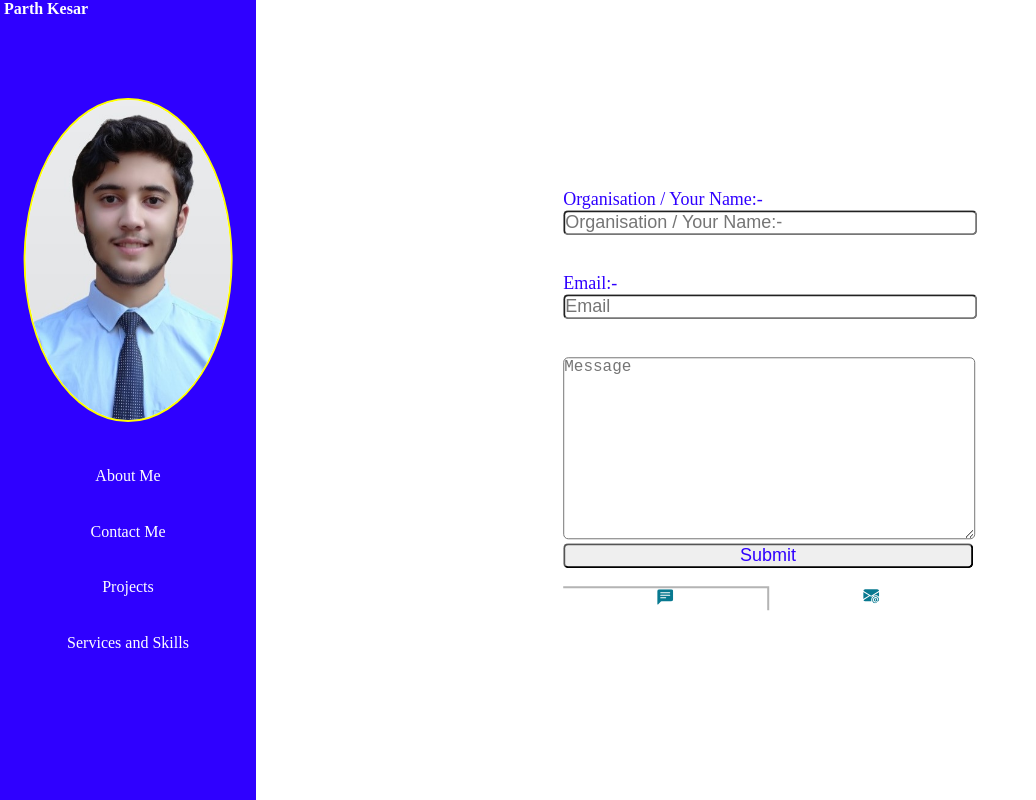
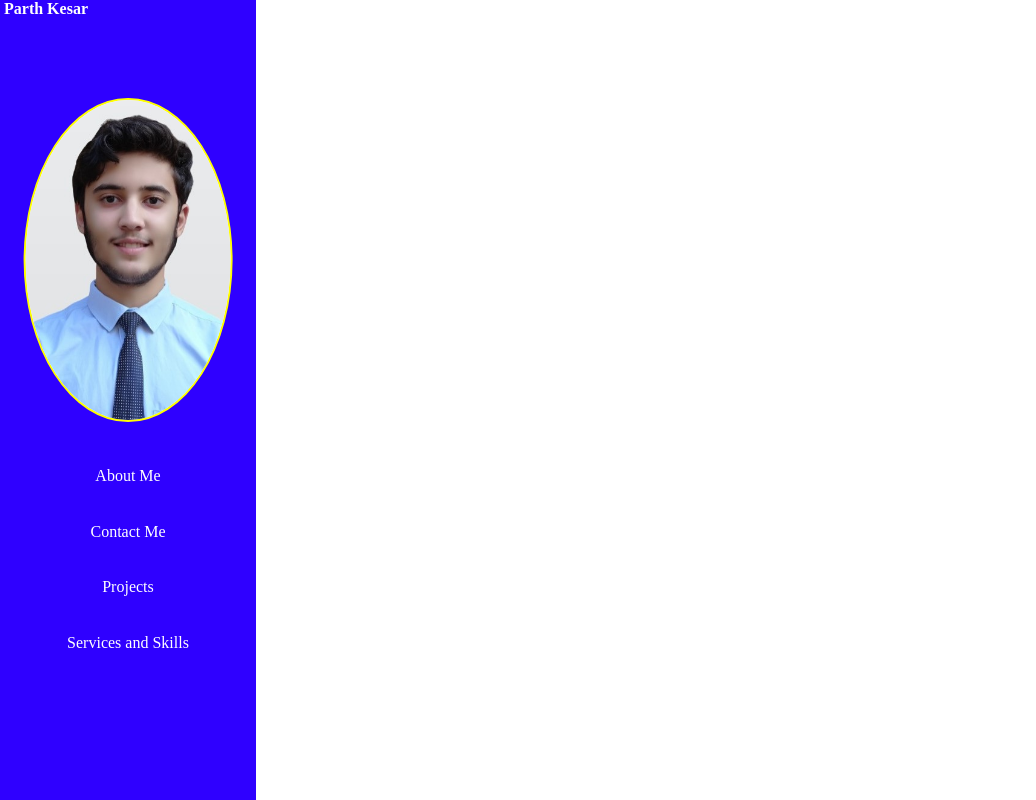
Before and after one commit to parthkesar/ProfessionalPortfolio, a website: page public/index.html in a window 1280 px wide. Shown: the whole page, without its empty margins (0-1036 px from the left). Drawn offline with Linux system fonts and the light colour scheme.

Commit message:
Contact Me page totally done.

```diff
--- a/app.js
+++ b/app.js
@@ -37,9 +37,6 @@ app.post("/contact", (req, res)=>{
     const mail = req.body.email;
     const message = req.body.Message;
 
-    console.log(name);
-    console.log(mail);
-    console.log(message);
 
     const sql = `insert into contact (Organisation_Name, Email, Message, Send_Date) value ("${name}", "${mail}", "${message}", current_date());`;
 
--- a/public/index.html
+++ b/public/index.html
@@ -13,53 +13,16 @@
     <img src="images/1701857451311-removebg-preview (1).jpg" alt="" id="myimage" style="display: inline-block;">
 <ul id="menulist">
     <li>About Me</li>
-    <li>Contact Me</li>
+    <li onclick="set()" id="contactMessager">Contact Me</li>
     <li>Projects</li>
     <li>Services and Skills</li>
 </ul>
 </div>
 
 <main id="main">
-    <form action="/contact" method="post">
-        <label for="companyName">Organisation / Your Name:-</label> <br>
-        <input type="text" name="companyName" id="companyName" placeholder="Organisation / Your Name:-" required>
-        <br>
-        <label for="email" style="margin-top: 1cm;">Email:-</label> <br>
-        <input type="email" name="email" id="email" placeholder="Email" required>
-
-        <textarea name="Message" id="Message" cols="30" rows="10" placeholder="Message"
-            style="margin-top: 1cm;"></textarea>
-        <input type="submit" value="Submit">
-
-
-        <div style="width: 100%; position: relative; width: 100%; display: flex; margin-top: 0.5cm;">
-
-            <div class="text" style="border-top: 2px solid rgba(128, 128, 128, 0.589); border-right: 2px solid rgba(128, 128, 128, 0.589);">
-            <svg xmlns="http://www.w3.org/2000/svg" width="16" height="16" fill="currentColor"
-                class="bi bi-chat-left-text-fill" viewBox="0 0 16 16">
-                <path
-                    d="M0 2a2 2 0 0 1 2-2h12a2 2 0 0 1 2 2v8a2 2 0 0 1-2 2H4.414a1 1 0 0 0-.707.293L.854 15.146A.5.5 0 0 1 0 14.793zm3.5 1a.5.5 0 0 0 0 1h9a.5.5 0 0 0 0-1zm0 2.5a.5.5 0 0 0 0 1h9a.5.5 0 0 0 0-1zm0 2.5a.5.5 0 0 0 0 1h5a.5.5 0 0 0 0-1z" />
-            </svg>
-        </div>
-
-
-
-
-        <div class="text">
-            <div>
-            <a href="mailto:parthkesar@official.com" style="width: 100%; display: inline-block; color: #087990;">
-            <svg xmlns="http://www.w3.org/2000/svg" width="16" height="16" fill="currentColor"
-                class="bi bi-envelope-at-fill" viewBox="0 0 16 16">
-                <path
-                    d="M2 2A2 2 0 0 0 .05 3.555L8 8.414l7.95-4.859A2 2 0 0 0 14 2zm-2 9.8V4.698l5.803 3.546zm6.761-2.97-6.57 4.026A2 2 0 0 0 2 14h6.256A4.5 4.5 0 0 1 8 12.5a4.49 4.49 0 0 1 1.606-3.446l-.367-.225L8 9.586zM16 9.671V4.697l-5.803 3.546.338.208A4.5 4.5 0 0 1 12.5 8c1.414 0 2.675.652 3.5 1.671" />
-                <path
-                    d="M15.834 12.244c0 1.168-.577 2.025-1.587 2.025-.503 0-1.002-.228-1.12-.648h-.043c-.118.416-.543.643-1.015.643-.77 0-1.259-.542-1.259-1.434v-.529c0-.844.481-1.4 1.26-1.4.585 0 .87.333.953.63h.03v-.568h.905v2.19c0 .272.18.42.411.42.315 0 .639-.415.639-1.39v-.118c0-1.277-.95-2.326-2.484-2.326h-.04c-1.582 0-2.64 1.067-2.64 2.724v.157c0 1.867 1.237 2.654 2.57 2.654h.045c.507 0 .935-.07 1.18-.18v.731c-.219.1-.643.175-1.237.175h-.044C10.438 16 9 14.82 9 12.646v-.214C9 10.36 10.421 9 12.485 9h.035c2.12 0 3.314 1.43 3.314 3.034zm-4.04.21v.227c0 .586.227.8.581.8.31 0 .564-.17.564-.743v-.367c0-.516-.275-.708-.572-.708-.346 0-.573.245-.573.791" />
-            </svg>
-        </a>
-    </div>
-</div>
-    </form>
 
 </main>
+
+<script src="js/index.js"></script>
 </body>
 </html>
```
Also changed, not shown: public/js/index.js (added, +7 -0 lines).
